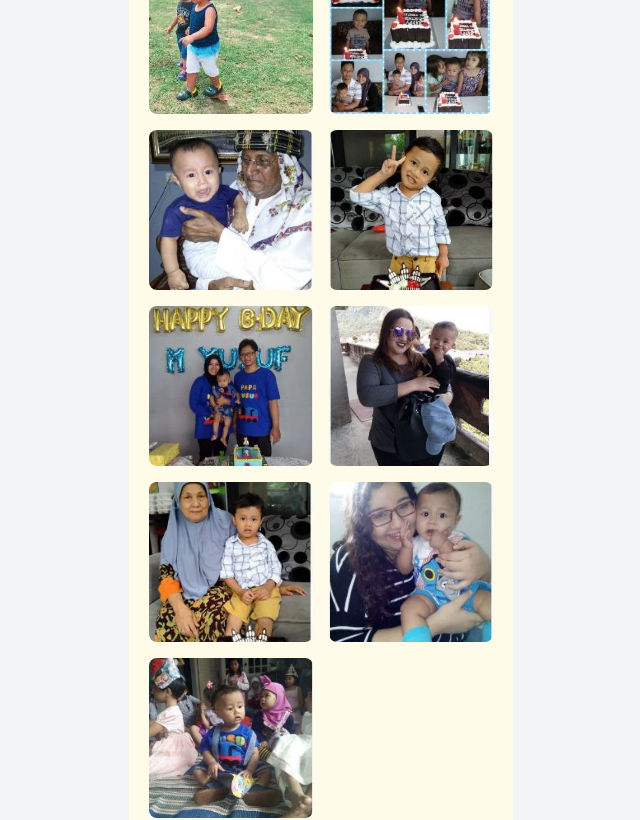
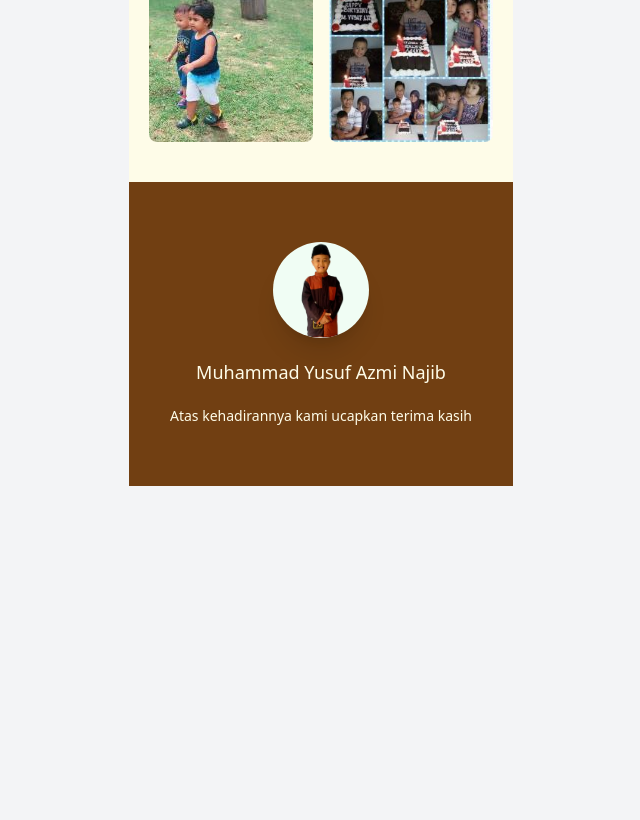
Before and after one commit to najibnurdinpm/online-invitation-khitan, a Vue app: page / in a window 1280 px wide. Shown: the part 2400-3220 px from the top of the page, without its empty margins (319-959 px from the left). After the commit the page ends 2886 px from the top, so only its background shows below. Built offline with nearby package versions, Linux system fonts and the light colour scheme.

Commit message:
change title website and reduce gallery image

```diff
--- a/index.html
+++ b/index.html
@@ -4,7 +4,7 @@
     <meta charset="UTF-8">
     <link rel="icon" href="/favicon.ico">
     <meta name="viewport" content="width=device-width, initial-scale=1.0">
-    <title>Vite App</title>
+    <title>Invitation Khitan Yusuf</title>
   </head>
   <body>
     <div id="app"></div>
--- a/src/views/Home.vue
+++ b/src/views/Home.vue
@@ -70,10 +70,12 @@
 
                     <h2 class="font-medium text-2xl">Resepsi</h2>
 
-                 <div class="mb-5 mt-5">
+                 <div class="mb-7 mt-5">
                         <p class="font-medium text-sm ">Sabtu, 21 Januari 2023 <span class="flex flex-col space-y-5  ">pkl. 12:00 Wib s/d selesai</span> di jalan Manunggal Bhakti RT/RW. 009/011, Kel. Kalisari Kec. Pasar Rebo Jakarta timur</p>
                  </div>
-                <a class="bg-orange-100 text-yellow-900 text-sm font-medium px-3 py-1 rounded shadow  " href="https://goo.gl/maps/1ftcZosXbBheR4Et9" target="_blank">Google Maps</a>
+                 <div class="mb-5">
+                    <a class="bg-orange-100 text-yellow-900 text-sm font-medium px-3 py-1 rounded shadow  " href="https://goo.gl/maps/1ftcZosXbBheR4Et9" target="_blank">Google Maps</a>
+                 </div>
             </div>
         </div>
     </section>
@@ -175,34 +177,6 @@
       {
           id:7,
           image:_8,
-      },
-      {
-          id:8,
-          image:_9,
-      },
-      {
-          id:9,
-          image:_10,
-      },
-      {
-          id:10,
-          image:_11,
-      },
-      {
-          id:11,
-          image:_12,
-      },
-      {
-          id:12,
-          image:_13,
-      },
-      {
-          id:13,
-          image:_14,
-      },
-      {
-          id:14,
-          image:_15,
       },
   ])
 
```
